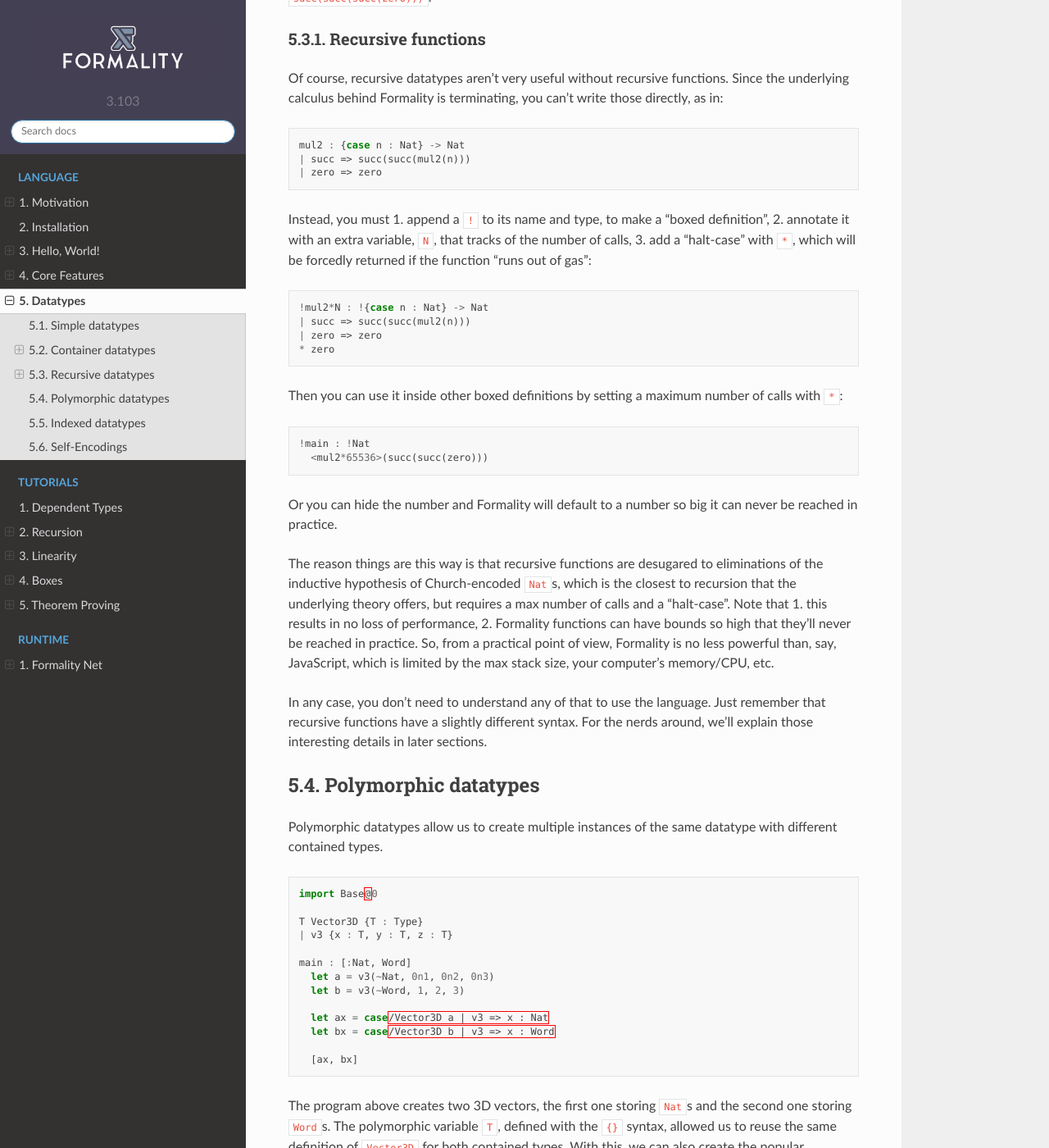
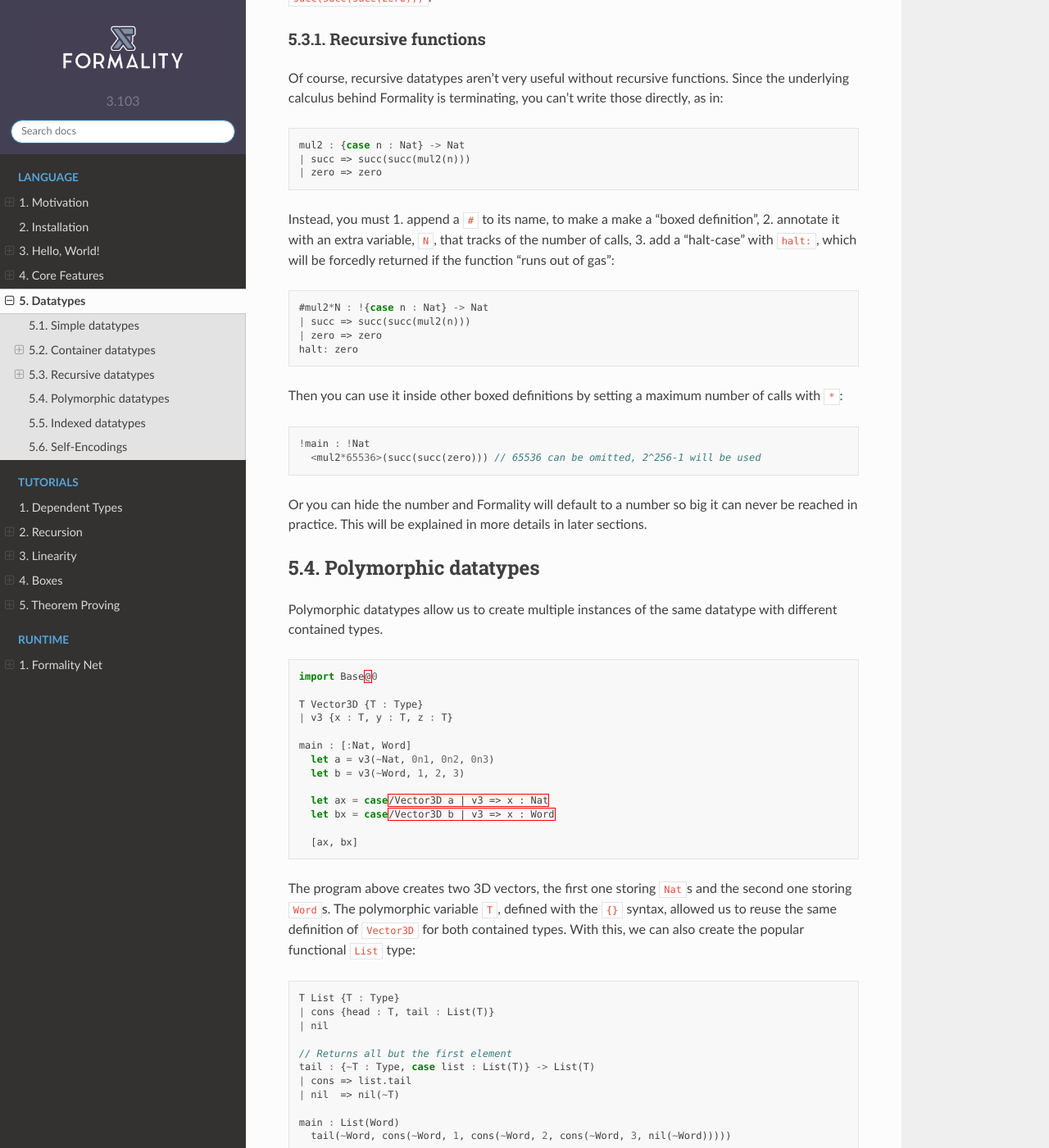
Before and after one commit to Soonad/docs.formality-lang.org, a Sphinx documentation site: the page built from docs/source/language/5.Datatypes.md, in a window 1280 px wide and 1400 px high, scrolled down 2568 px. Shown: the whole window at 82% size. Built offline with Sphinx 7.4.7 and the Read the Docs theme 2.0.0, drawn with Linux system fonts in a browser that asks for light colours; pages that are not in the unit, such as notebooks, are missing from menus.

Commit message:
Update to latest Formality

````diff
--- a/docs/source/language/5.Datatypes.md
+++ b/docs/source/language/5.Datatypes.md
@@ -125,27 +125,23 @@ mul2 : {case n : Nat} -> Nat
 | zero => zero
 ```
 
-Instead, you must 1. append a `!` to its name and type, to make a "boxed definition", 2. annotate it with an extra variable, `N`, that tracks of the number of calls, 3. add a "halt-case" with `*`, which will be forcedly returned if the function "runs out of gas":
+Instead, you must 1. append a `#` to its name, to make a make a "boxed definition", 2. annotate it with an extra variable, `N`, that tracks of the number of calls, 3. add a "halt-case" with `halt:`, which will be forcedly returned if the function "runs out of gas":
 
 ```javascript
-!mul2*N : !{case n : Nat} -> Nat
+#mul2*N : !{case n : Nat} -> Nat
 | succ => succ(succ(mul2(n)))
 | zero => zero
-* zero
+halt: zero
 ```
 
 Then you can use it inside other boxed definitions by setting a maximum number of calls with `*`:
 
 ```javascript
 !main : !Nat
-  <mul2*65536>(succ(succ(zero)))
+  <mul2*65536>(succ(succ(zero))) // 65536 can be omitted, 2^256-1 will be used
 ```
 
-Or you can hide the number and Formality will default to a number so big it can never be reached in practice.
-
-The reason things are this way is that recursive functions are desugared to eliminations of the inductive hypothesis of Church-encoded `Nat`s, which is the closest to recursion that the underlying theory offers, but requires a max number of calls and a "halt-case".  Note that 1. this results in no loss of performance, 2. Formality functions can have bounds so high that they'll never be reached in practice. So, from a practical point of view, Formality is no less powerful than, say, JavaScript, which is limited by the max stack size, your computer's memory/CPU, etc.
-
-In any case, you don't need to understand any of that to use the language. Just remember that recursive functions have a slightly different syntax. For the nerds around, we'll explain those interesting details in later sections.
+Or you can hide the number and Formality will default to a number so big it can never be reached in practice. This will be explained in more details in later sections.
 
 ### Polymorphic datatypes
 
````
Also changed, not shown: docs/source/tutorials/Linearity.md (+1 -1 lines), docs/source/tutorials/Recursion.md (+5 -5 lines).
